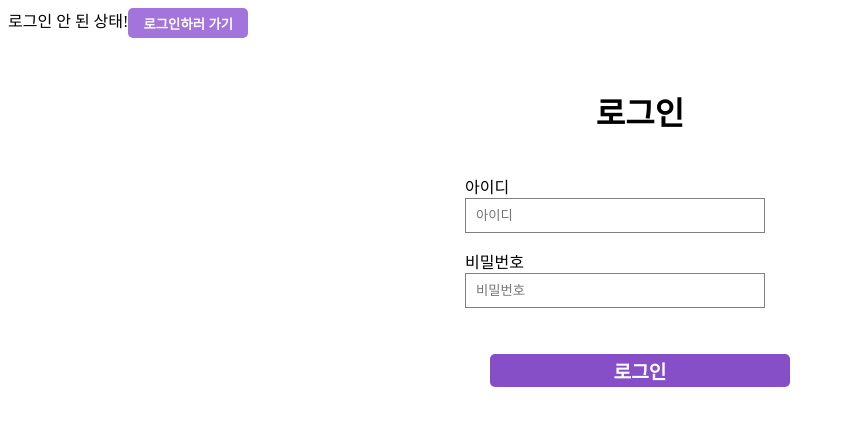
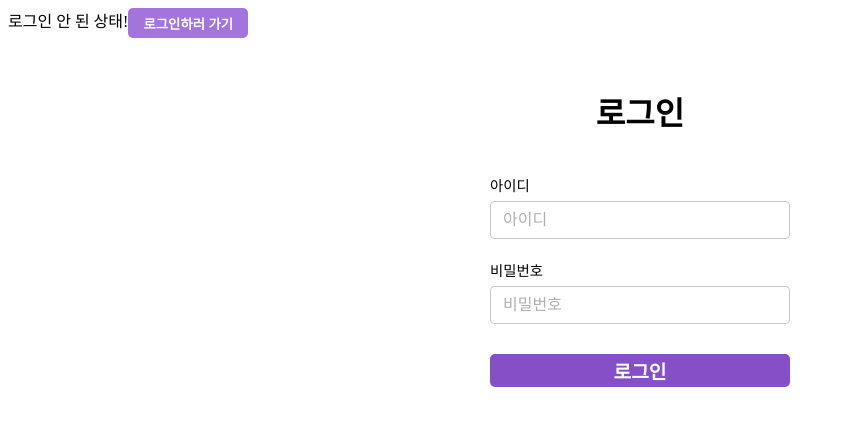
Before and after one commit to happyKale/react-start, a React (Create React App) app in the folder front-end/: page /signin in a window 1280 px wide. Shown: the top 426 px of the page, without its empty margins (0-843 px from the left). Built offline with nearby package versions, Linux system fonts and the light colour scheme.

Commit message:
Style: add default styles

```diff
--- a/front-end/src/app/components/Input/Input.tsx
+++ b/front-end/src/app/components/Input/Input.tsx
@@ -24,7 +24,6 @@ type InputProps = {
   isLabel?: boolean;
   labelWidth?: string;
   labelHeight?: string;
-  labelFontSize?: string;
   cursor?: "pointer" | "text";
 };
 
@@ -46,7 +45,12 @@ function Input(props: InputProps) {
 
   // handlers
   return isLabel ? (
-    <FlexBox width={labelWidth} height={labelHeight} direction="column">
+    <FlexBox
+      width={labelWidth}
+      height={labelHeight}
+      direction="column"
+      justifyContent="space-between"
+    >
       <StyledLabel htmlFor={labelName}>{labelName}</StyledLabel>
       <StyledInput {...props} />
     </FlexBox>
@@ -57,18 +61,28 @@ function Input(props: InputProps) {
 
 Input.defaultProps = {
   width: "300px",
-  height: "35px",
+  height: "40px",
   margin: "0",
-  padding: "0 0 0 10px",
+  padding: "8px 12px",
   boxSizing: "border-box",
-  border: "1px solid gray",
   cursor: "pointer",
+  labelHeight: "65px",
+  labelWidth: "300px",
+  fontSize: "1rem",
+  radius: "4px",
 };
 
-const StyledLabel = styled.label``;
+const StyledLabel = styled.label`
+  font-size: 0.9rem;
+  margin-bottom: 6px;
+`;
 
 const StyledInput = styled.input<InputProps>`
   box-sizing: border-box;
+  border: 1px solid #c9c9c9;
+  &::placeholder {
+    color: #b0b0b0;
+  }
   /* TODO: hover 고치기..  */
   ${(props) => (props.cursor ? `&:hover{cursor: ${props.cursor}}` : "")}
   ${(props) => (props.width ? `width: ${props.width}` : "")};
```
